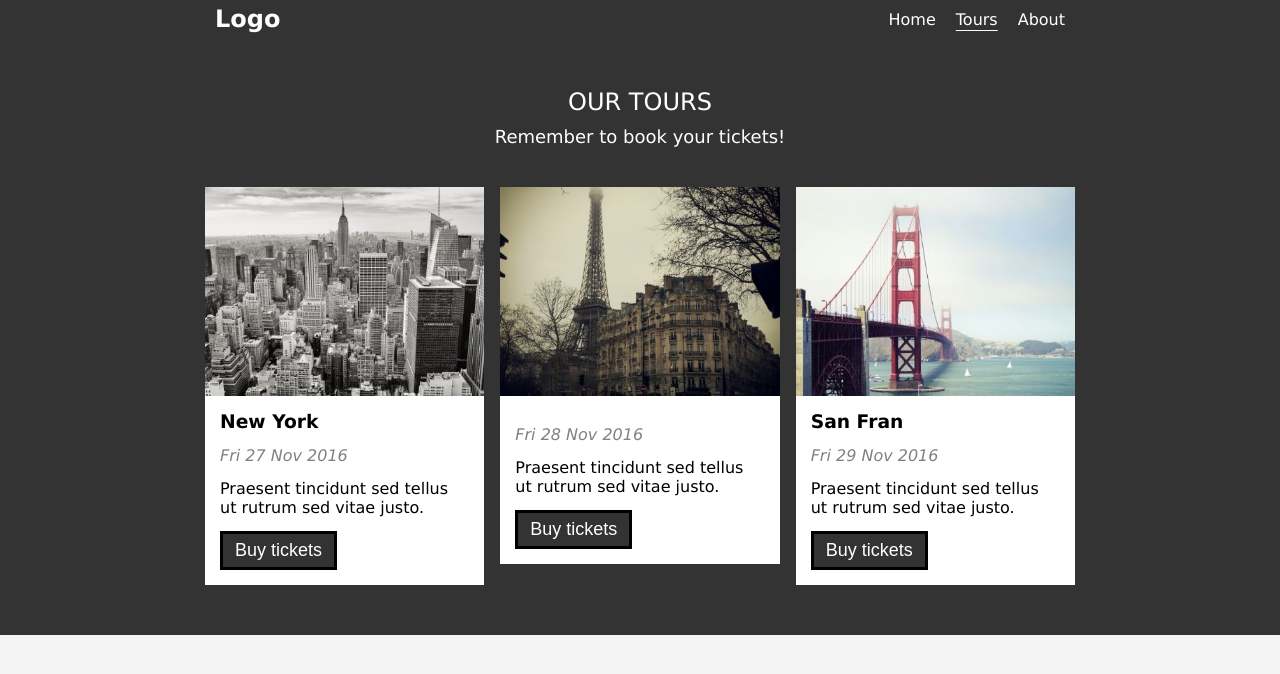
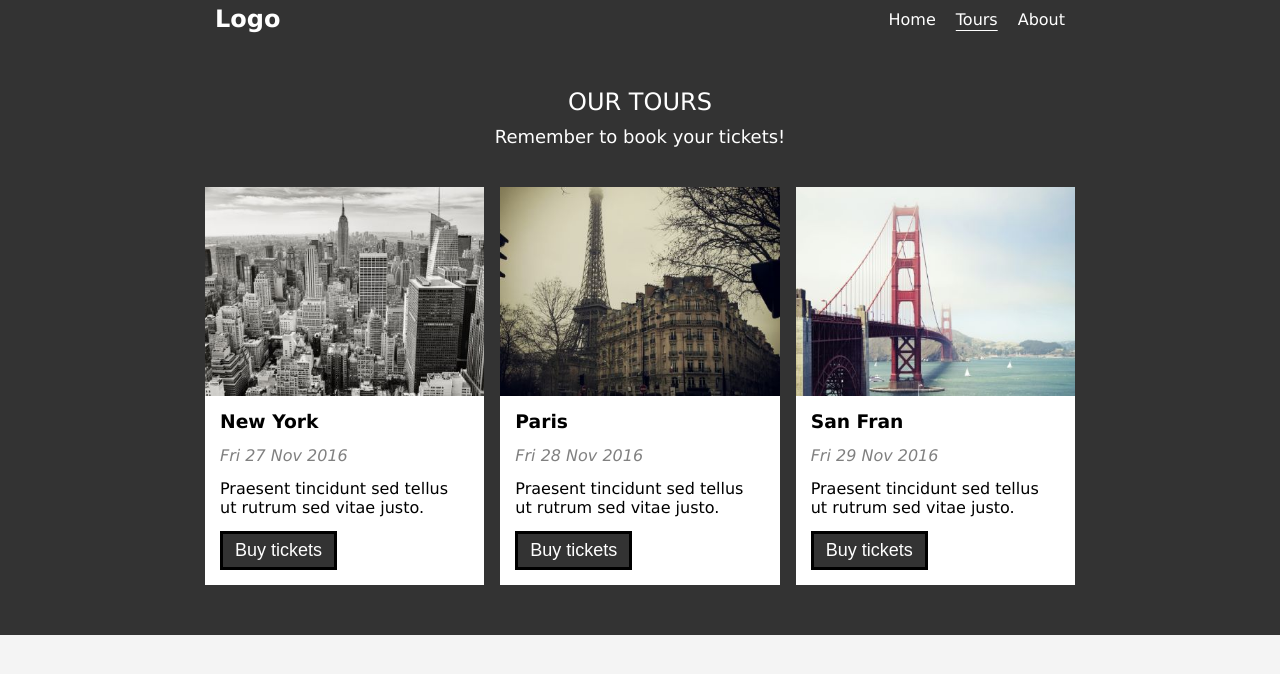
Before and after one commit to MariusCodeAcademy/type19-10_react_module_css, a React (Vite) app: page /tours in a window 1280 px wide. Shown: the top 674 px of the page. Built offline with nearby package versions, Linux system fonts and the light colour scheme.

Commit message:
card proptypes

```diff
--- a/src/assets/tour.js
+++ b/src/assets/tour.js
@@ -1,15 +1,18 @@
 export const cards = [
   {
+    id: 1,
     town: 'New York',
     date: 'Fri 27 Nov 2016',
     img: 'newyork.jpg',
   },
   {
-    town: '',
+    id: 2,
+    town: 'Paris',
     date: 'Fri 28 Nov 2016',
     img: 'paris.jpg',
   },
   {
+    id: 3,
     town: 'San Fran',
     date: 'Fri 29 Nov 2016',
     img: 'sanfran.jpg',
--- a/src/pages/TourPage.jsx
+++ b/src/pages/TourPage.jsx
@@ -11,7 +11,7 @@ export default function TourPage() {
 
         <div className={css.grid}>
           {cards.map((cObj) => (
-            <SingleTour key={cObj.town} item={cObj} />
+            <SingleTour key={cObj.id} item={cObj} />
           ))}
         </div>
       </div>
```
Also changed, not shown: src/components/UI/btn/Button.jsx (+9 -1 lines), src/components/tours/singleTour/SingleTour.jsx (+11 -1 lines).
